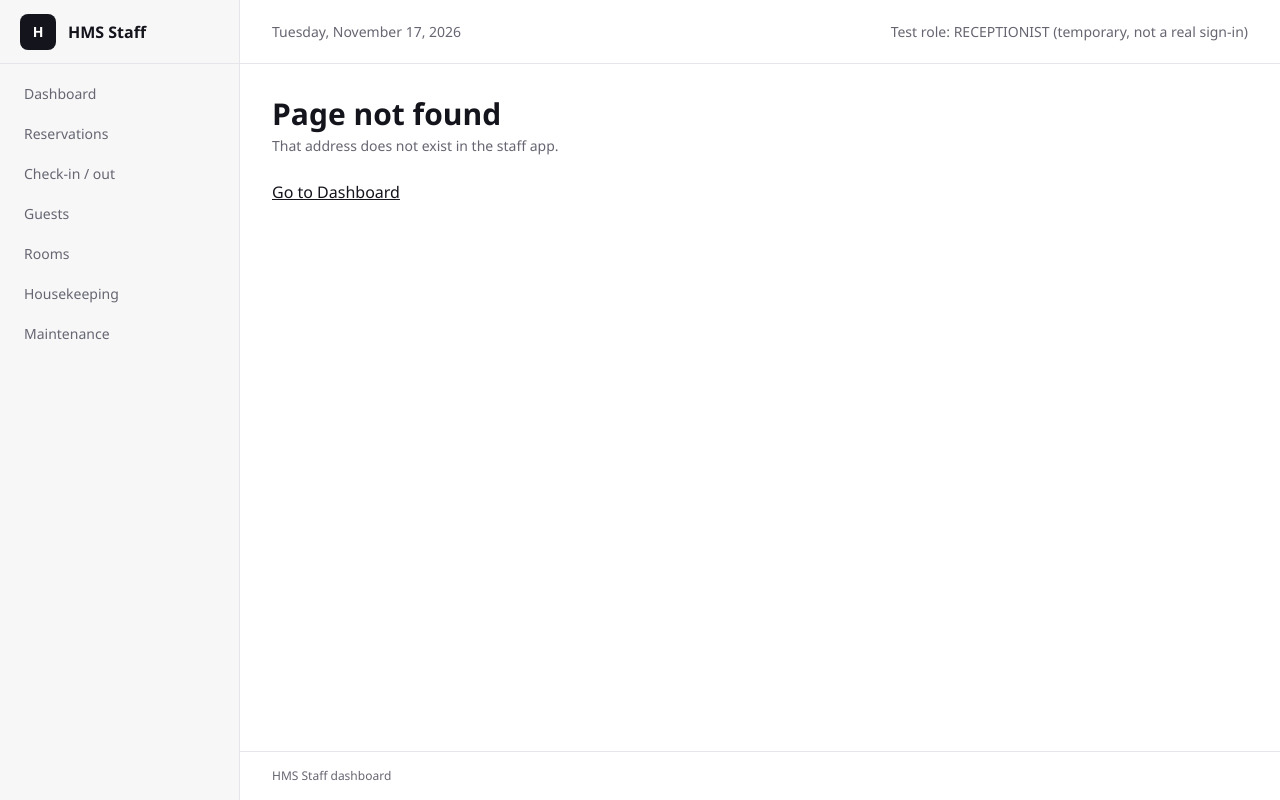
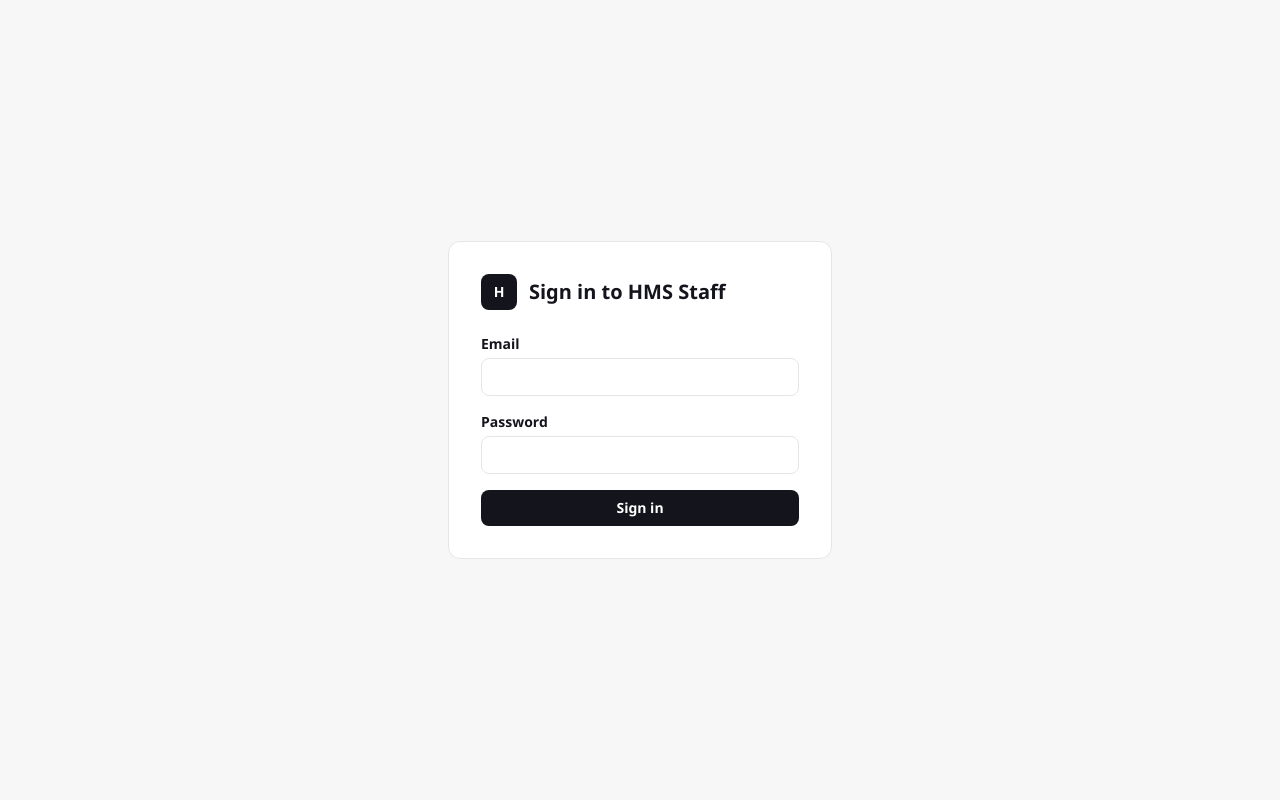
Before and after one commit to Selah-technologies/hotel-management-system, a React (Vite) app in the folder apps/staff/: page /login in a window 1280 px wide. Built offline with nearby package versions, Linux system fonts and the light colour scheme.

Commit message:
feat(staff): add login page (FR-10)

```diff
--- a/apps/staff/src/index.css
+++ b/apps/staff/src/index.css
@@ -9,5 +9,6 @@
   --color-night: #14141c;
   --color-night-line: #2a2a35;
   --color-night-soft: #a8a8b3;
+    --color-danger: #b42318;
   --font-sans: "Segoe UI", system-ui, -apple-system, "Helvetica Neue", Arial, sans-serif;
 }
--- /dev/null
+++ b/apps/staff/src/pages/LoginPage.tsx
@@ -0,0 +1,87 @@
+import { useState } from "react";
+import type { FormEvent } from "react";
+import { useNavigate } from "react-router";
+import { api, ApiError } from "../api/client";
+
+export default function LoginPage() {
+  const navigate = useNavigate();
+  const [email, setEmail] = useState("");
+  const [password, setPassword] = useState("");
+  const [error, setError] = useState<string | null>(null);
+  const [submitting, setSubmitting] = useState(false);
+
+  async function handleSubmit(event: FormEvent<HTMLFormElement>) {
+    event.preventDefault(); // stop the browser from reloading the page
+    setError(null);
+    setSubmitting(true);
+    try {
+      // ASSUMED request body. TO BE CONFIRMED WITH MEMBER 2.
+      await api("/auth/staff/login", {
+        method: "POST",
+        body: JSON.stringify({ email, password }),
+      });
+      // TEMPORARY: the signed-in user is not stored yet (needs GET /api/auth/me).
+      navigate("/dashboard", { replace: true });
+    } catch (err) {
+      // Show the server's own message for known errors (for example wrong password).
+      setError(err instanceof ApiError ? err.message : "Something went wrong. Try again.");
+    } finally {
+      setSubmitting(false);
+    }
+  }
+
+  return (
+    <main className="grid min-h-screen place-items-center bg-sidebar px-4">
+      <div className="w-full max-w-sm rounded-xl border border-line bg-white p-8">
+        <div className="mb-6 flex items-center gap-3">
+          <span className="grid size-9 place-items-center rounded-lg bg-ink text-sm font-bold text-white">
+            H
+          </span>
+          <h1 className="text-xl font-bold text-ink">Sign in to HMS Staff</h1>
+        </div>
+
+        <form onSubmit={handleSubmit}>
+          <label htmlFor="email" className="block text-sm font-semibold text-ink">
+            Email
+          </label>
+          <input
+            id="email"
+            type="email"
+            autoComplete="username"
+            required
+            value={email}
+            onChange={(event) => setEmail(event.target.value)}
+            className="mb-4 mt-1 block w-full rounded-lg border border-line px-3 py-2 text-sm outline-none focus-visible:ring-2 focus-visible:ring-ink"
+          />
+
+          <label htmlFor="password" className="block text-sm font-semibold text-ink">
+            Password
+          </label>
+          <input
+            id="password"
+            type="password"
+            autoComplete="current-password"
+            required
+            value={password}
+            onChange={(event) => setPassword(event.target.value)}
+            className="mb-4 mt-1 block w-full rounded-lg border border-line px-3 py-2 text-sm outline-none focus-visible:ring-2 focus-visible:ring-ink"
+          />
+
+          {error ? (
+            <p role="alert" className="mb-4 text-sm text-danger">
+              {error}
+            </p>
+          ) : null}
+
+          <button
+            type="submit"
+            disabled={submitting}
+            className="w-full rounded-lg bg-ink px-4 py-2 text-sm font-semibold text-white outline-none focus-visible:ring-2 focus-visible:ring-ink focus-visible:ring-offset-2 disabled:opacity-60"
+          >
+            {submitting ? "Signing in…" : "Sign in"}
+          </button>
+        </form>
+      </div>
+    </main>
+  );
+}
--- a/apps/staff/src/routes.tsx
+++ b/apps/staff/src/routes.tsx
@@ -5,11 +5,13 @@ import DashboardPage from "./pages/DashboardPage";
 import RoomsPage from "./pages/RoomsPage";
 import ComingSoonPage from "./pages/ComingSoonPage";
 import NotFoundPage from "./pages/NotFoundPage";
+import LoginPage from "./pages/LoginPage";
 
 export default function AppRoutes() {
   return (
     <Routes>
       <Route path="/" element={<Navigate to="/dashboard" replace />} />
+            <Route path="/login" element={<LoginPage />} />
       <Route element={<AppLayout />}>
         <Route element={<RequireAccess />}>
           <Route path="/dashboard" element={<DashboardPage />} />
```
